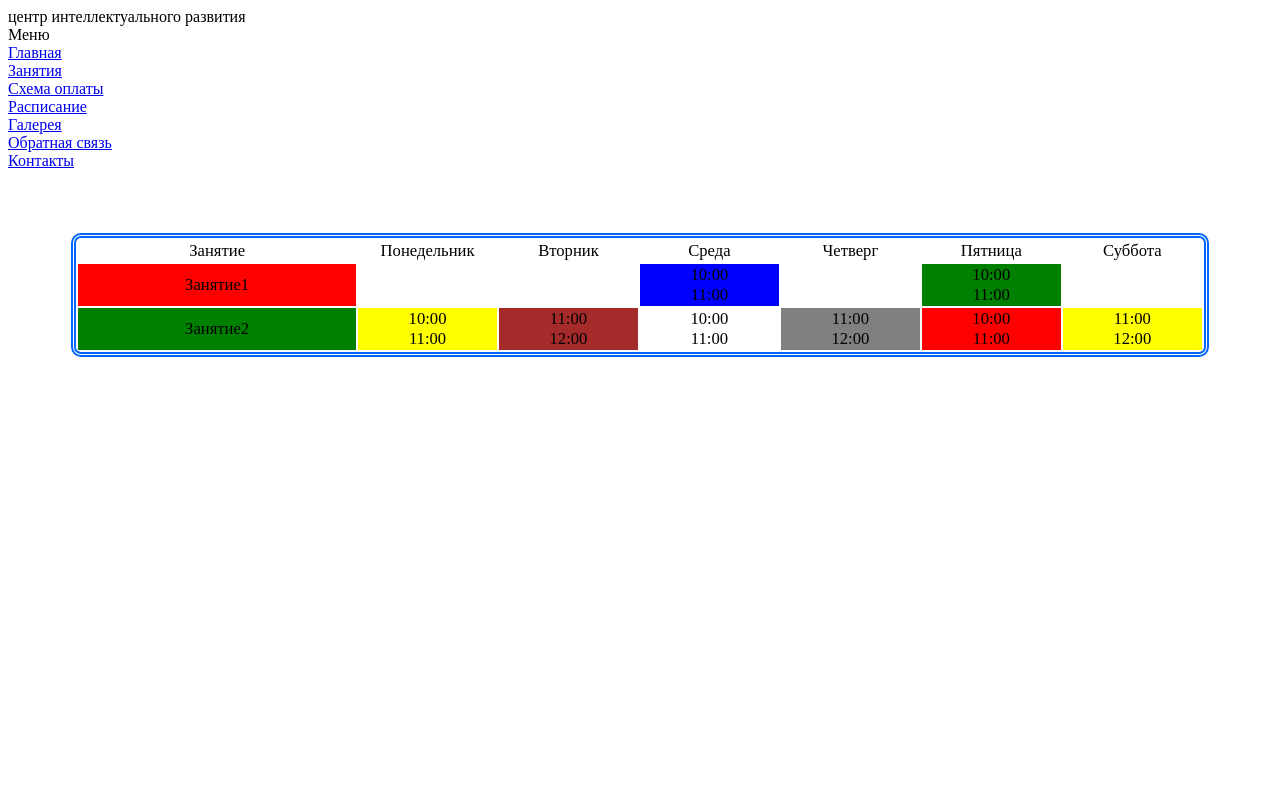
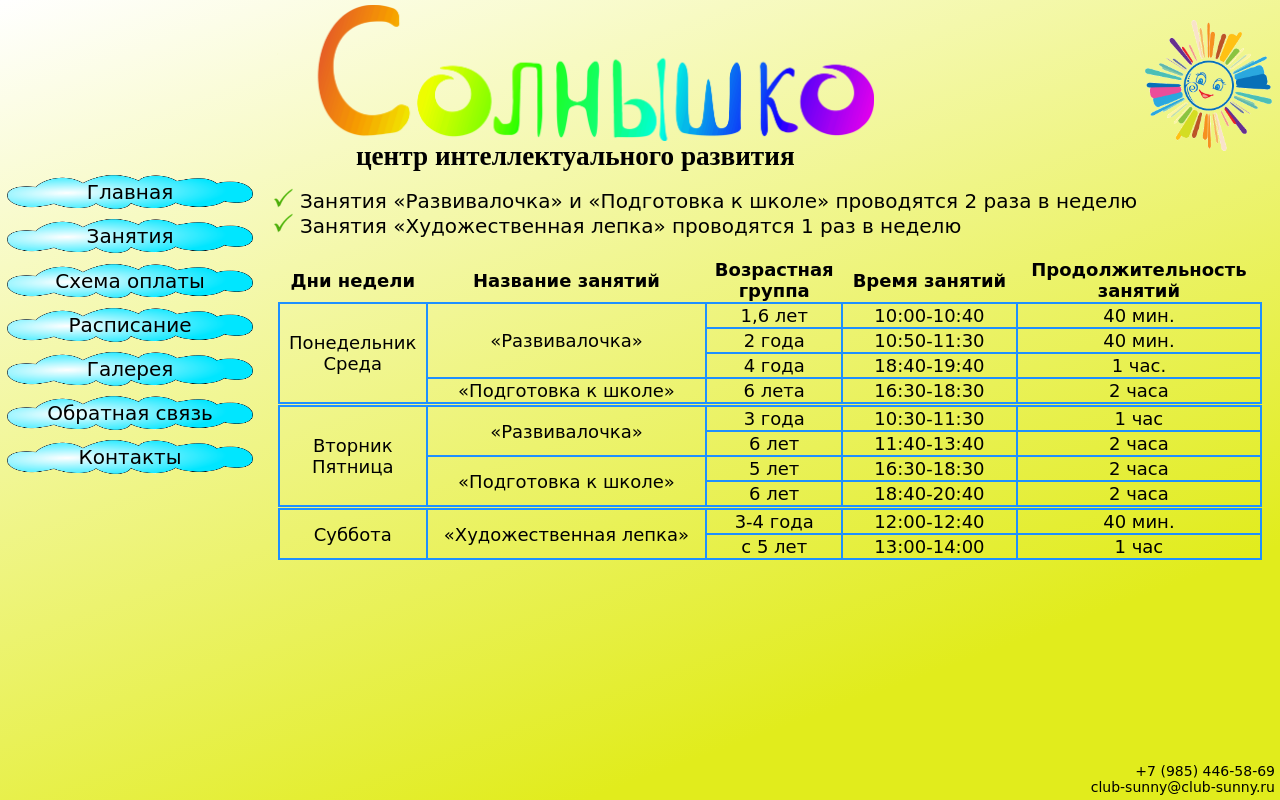
Before and after one commit to dragondmitriz/sunny.ru, a PHP site: page /timetable.php in a window 1280 px wide. Run offline with PHP 8.4, Linux system fonts and the light colour scheme; some libraries are stand-ins or nearby versions.

Commit message:
реализовал страницу "Расписание"

```diff
--- a/content/homework/01.02.2018/Подготовка к школе.txt
+++ /dev/null
@@ -1 +0,0 @@
-Белоснежка
--- a/content/homework/01.02.2018/РџРѕРґРіРѕС‚РѕРІРєР° Рє С€РєРѕР»Рµ.txt
+++ /dev/null
@@ -1 +0,0 @@
-Белоснежка
--- a/content/homework/01.02.2018/РҐСѓРґРѕР¶РµСЃС‚РІРµРЅРЅР°СЏ Р»РµРїРєР°.txt
+++ /dev/null
@@ -1 +0,0 @@
-Лепим гусеницу
--- a/content/homework/01.02.2018/Художественная лепка.txt
+++ /dev/null
@@ -1 +0,0 @@
-Лепим гусеницу
--- a/content/homework/01.07.2018/Р Р°Р·РІРёРІР°СЋС‰РёРµ РёРіСЂС‹.txt
+++ /dev/null
@@ -1 +0,0 @@
-Колобок
--- a/content/homework/01.07.2018/Развивающие игры.txt
+++ /dev/null
@@ -1 +0,0 @@
-Колобок
--- a/content/homework/02.02.2018/Р Р°РЅРµРµ СЂР°Р·РІРёС‚РёРµ.txt
+++ /dev/null
@@ -1 +0,0 @@
-Снегурочка
--- a/content/homework/02.02.2018/Ранее развитие.txt
+++ /dev/null
@@ -1 +0,0 @@
-Снегурочка
--- a/content/timetable/1.txt
+++ /dev/null
@@ -1,6 +0,0 @@
-Занятие1 red
-
-
-10:00 11:00 blue
-
-10:00 11:00 green
--- a/content/timetable/2.txt
+++ /dev/null
@@ -1,7 +0,0 @@
-Занятие2 green
-10:00 11:00 yellow
-11:00 12:00 brown
-10:00 11:00 white
-11:00 12:00 gray
-10:00 11:00 red
-11:00 12:00 yellow
--- a/css/timetable.css
+++ b/css/timetable.css
@@ -1,15 +1,25 @@
 .timetable{
-  margin-top: 5%;
-  margin-left: 5%;
-  text-align: center;
-  font-size: 1.3vw;
-  border-width: 5px;
-  border-radius: 10px;
-  border-color: #06F;
-  border-style: double;
+  display: flex;
+  flex-direction: column;
+  justify-items: center;
+  justify-content: center;
 }
 
-.td{
-  border: solid 5px red;
-  border-radius: 10px;
+table {
+  margin: 0 1em 0 1em;
+  text-align: center;
+  font-size: 0.9em;
+  border-collapse: collapse;
 }
+
+td {
+  border: solid 2px dodgerblue;
+}
+
+.row_scape {
+  border-top: 5px double dodgerblue;
+}
+
+ul {
+  margin-bottom: 1em;
+}
--- a/timetable.php
+++ b/timetable.php
@@ -1,114 +1,101 @@
-<html class="background">
+<!DOCTYPE html>
+<html>
 <head>
-		<meta http-equiv="Content-Type" content="text/html; charset=utf-8" />
-		<link href="css/timetable.css" rel="stylesheet" type="text/css" />
-		<link href="css/theme.css" rel="stylesheet" type="text/css" />
+    <meta http-equiv="Content-Type" content="text/html; charset=utf-8"/>
+    <meta charset="UTF-8"/>
+    <meta http-equiv="content-language" content="ru"/>
+    <meta name="description" content='Расписание Занятий в Центре интеллектуального развития "Солнышко"'/>
+    <link href="css/layout.css" rel="stylesheet"/>
+    <link href="css/timetable.css" rel="stylesheet"/>
+    <link href="css/top.css" rel="stylesheet"/>
+    <link href="css/menu.css" rel="stylesheet"/>
+    <link href="css/banner.css" rel="stylesheet"/>
+    <link href="css/contactsCorner.css" rel="stylesheet"/>
     <link rel="SHORTCUT ICON" href="images/sun.gif" type="image/gif">
-		<title>Расписание</title>
+    <title>Расписание занятий</title>
 </head>
-	<body>
-		<div name="top" class=top>
-	    <?php
-	      require "top.html";
-	    ?>
-	  </div>
-	  <div name="menu" class="menu">
-	    <?php
-	      require "menu.html";
-	    ?>
-	  </div>
-		<div class="content">
-			<table class="timetable" width="90%">
-				<tr class="text">
-					<td width="20%">Занятие</td>
-					<td width="10%">Понедельник</td>
-					<td width="10%">Вторник</td>
-					<td width="10%">Среда</td>
-					<td width="10%">Четверг</td>
-					<td width="10%">Пятница</td>
-					<td width="10%">Суббота</td>
+<body class="background">
+<header>
+    <?php require "top.html"; ?>
+</header>
+<main>
+    <nav>
+        <?php require "menu.html"; ?>
+    </nav>
+    <div class="timetable">
+        <ul>
+            <li>Занятия «Развивалочка» и «Подготовка к школе» проводятся 2 раза в неделю</li>
+            <li>Занятия «Художественная лепка» проводятся 1 раз в неделю</li>
+        </ul>
+        <table cellspacing="0">
+            <tr>
+                <th>Дни недели</th>
+                <th>Название занятий</th>
+                <th>Возрастная<br>группа</th>
+                <th>Время занятий</th>
+                <th>Продолжительность<br>занятий</th>
             </tr>
-				<?php
-					$file_index=0;
-					while(file_exists("content//timetable//".++$file_index.".txt"))
-					{
-						$file=fopen("content//timetable//".$file_index.".txt",r);
-						$name=fgets($file);
-						$color_name=mb_substr($name,mb_strpos($name," ")+1);
-						$name=mb_substr($name,0,mb_strpos($name," "));
-						$monday=fgets($file);
-						$tuesday=fgets($file);
-						$wednesday=fgets($file);
-						$thursday=fgets($file);
-						$friday=fgets($file);
-						$satuday=fgets($file);
-						print "<tr class=\"text\">";
-						print "<td style='background-color: ".$color_name."'>".$name."</td>";
-						$time1=$time2=$color=$class="";
-						if (mb_strpos($monday," ")){
-							$time1=mb_substr($monday,0,mb_strpos($monday," "));
-							$monday=mb_substr($monday,mb_strpos($monday," ")+1);
-							$time2=mb_substr($monday,0,mb_strpos($monday," "));
-							$monday=mb_substr($monday,mb_strpos($monday," ")+1);
-							$color=$monday;
-							$class=" style='background-color: ".$color."''";
-						}
-						print "<td".$class.">".$time1."<br>".$time2."</td>";
-						$time1=$time2=$color=$class="";
-						if (mb_strpos($tuesday," ")){
-							$time1=mb_substr($tuesday,0,mb_strpos($tuesday," "));
-							$tuesday=mb_substr($tuesday,mb_strpos($tuesday," ")+1);
-							$time2=mb_substr($tuesday,0,mb_strpos($tuesday," "));
-							$tuesday=mb_substr($tuesday,mb_strpos($tuesday," ")+1);
-							$color=$tuesday;
-							$class=" style='background-color: ".$color."''";
-						}
-						print "<td".$class.">".$time1."<br>".$time2."</td>";
-						$time1=$time2=$color=$class="";
-						if (mb_strpos($wednesday," ")){
-							$time1=mb_substr($wednesday,0,mb_strpos($wednesday," "));
-							$wednesday=mb_substr($wednesday,mb_strpos($wednesday," ")+1);
-							$time2=mb_substr($wednesday,0,mb_strpos($wednesday," "));
-							$wednesday=mb_substr($wednesday,mb_strpos($wednesday," ")+1);
-							$color=$wednesday;
-							$class=" style='background-color: ".$color."''";
-						}
-						print "<td".$class.">".$time1."<br>".$time2."</td>";
-						$time1=$time2=$color=$class="";
-						if (mb_strpos($thursday," ")){
-							$time1=mb_substr($thursday,0,mb_strpos($thursday," "));
-							$thursday=mb_substr($thursday,mb_strpos($thursday," ")+1);
-							$time2=mb_substr($thursday,0,mb_strpos($thursday," "));
-							$monday=mb_substr($thursday,mb_strpos($thursday," ")+1);
-							$color=$monday;
-							$class=" style='background-color: ".$color."''";
-						}
-						print "<td".$class.">".$time1."<br>".$time2."</td>";
-						$time1=$time2=$color=$class="";
-						if (mb_strpos($friday," ")){
-							$time1=mb_substr($friday,0,mb_strpos($friday," "));
-							$friday=mb_substr($friday,mb_strpos($friday," ")+1);
-							$time2=mb_substr($friday,0,mb_strpos($friday," "));
-							$friday=mb_substr($friday,mb_strpos($friday," ")+1);
-							$color=$friday;
-							$class=" style='background-color: ".$color."''";
-						}
-						print "<td".$class.">".$time1."<br>".$time2."</td>";
-						$time1=$time2=$color=$class="";
-						if (mb_strpos($satuday," ")){
-							$time1=mb_substr($satuday,0,mb_strpos($satuday," "));
-							$satuday=mb_substr($satuday,mb_strpos($satuday," ")+1);
-							$time2=mb_substr($satuday,0,mb_strpos($satuday," "));
-							$satuday=mb_substr($satuday,mb_strpos($satuday," ")+1);
-							$color=$satuday;
-							$class=" style='background-color: ".$color."''";
-						}
-						print "<td".$class.">".$time1."<br>".$time2."</td>";
-						print "</tr>";
-						fclose($file);
-					}
-				?>
+            <tr>
+                <td rowspan="4">Понедельник<br> Среда</td>
+                <td rowspan="3">«Развивалочка»</td>
+                <td>1,6 лет</td>
+                <td>10:00-10:40</td>
+                <td>40 мин.</td>
+            </tr>
+            <tr>
+                <td>2 года</td>
+                <td>10:50-11:30</td>
+                <td>40 мин.</td>
+            </tr>
+            <tr>
+                <td>4 года</td>
+                <td>18:40-19:40</td>
+                <td>1 час.</td>
+            </tr>
+            <tr>
+                <td>«Подготовка к школе»</td>
+                <td>6 лета</td>
+                <td>16:30-18:30</td>
+                <td>2 часа</td>
+            </tr>
+            <tr class="row_scape">
+                <td rowspan="4">Вторник<br>Пятница</td>
+                <td rowspan="2">«Развивалочка»</td>
+                <td>3 года</td>
+                <td>10:30-11:30</td>
+                <td>1 час</td>
+            </tr>
+            <tr>
+                <td>6 лет</td>
+                <td>11:40-13:40</td>
+                <td>2 часа</td>
+            </tr>
+            <tr>
+                <td rowspan="2">«Подготовка к школе»</td>
+                <td>5 лет</td>
+                <td>16:30-18:30</td>
+                <td>2 часа</td>
+            </tr>
+            <tr>
+                <td>6 лет</td>
+                <td>18:40-20:40</td>
+                <td>2 часа</td>
+            </tr>
+            <tr class="row_scape">
+                <td rowspan="2">Суббота</td>
+                <td rowspan="2">«Художественная лепка»</td>
+                <td>3-4 года</td>
+                <td>12:00-12:40</td>
+                <td>40 мин.</td>
+            </tr>
+            <tr>
+                <td>с 5 лет</td>
+                <td>13:00-14:00</td>
+                <td>1 час</td>
+            </tr>
         </table>
     </div>
+</main>
+<?php require "contactsCorner.html"; ?>
 </body>
 </html>
```
Also changed, not shown: css/homework.css (deleted, +0 -30 lines), homework.php (deleted, +0 -96 lines). Lines whose indentation alone changed are shown as unchanged.
